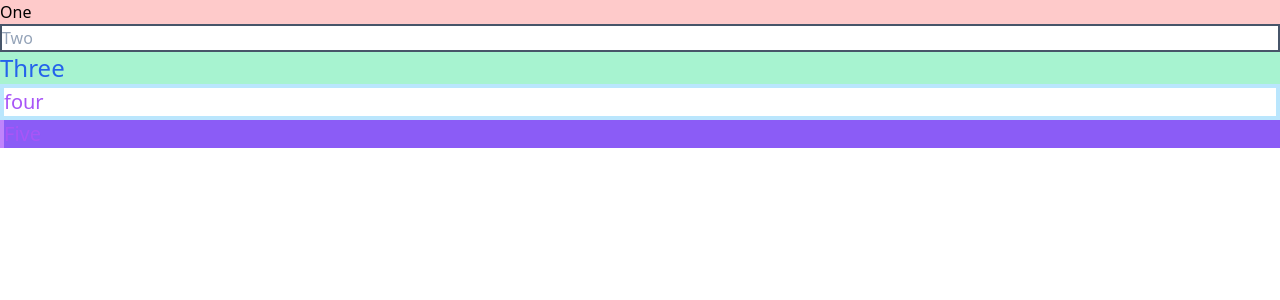
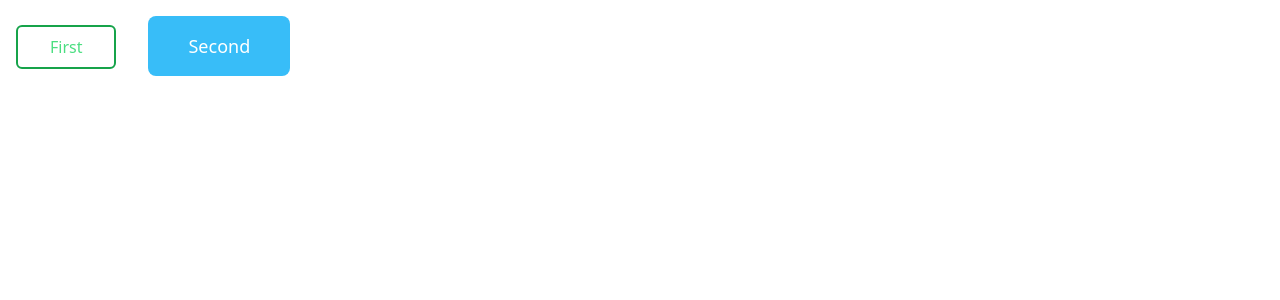
Before and after one commit to asimkamalk/react-with-tailwindCSS, a React (Vite) app in the folder Task/: page / in a window 1280 px wide. Shown: the top 300 px of the page. Built offline with nearby package versions, Linux system fonts and the light colour scheme.

Commit message:
button component added

```diff
--- a/Task/src/App.jsx
+++ b/Task/src/App.jsx
@@ -1,4 +1,8 @@
 // import MyComponent from "./MyComponent";
+// TailwindCSS
+import TailwindPrac from "./TailwindPrac";
+// Buttons
+import Buttons from "./Buttons";
 
 // const obj = {
 //   name: "Asim",
@@ -61,14 +65,11 @@
 //   );
 // };
 
-// TailwindCSS
-import TailwindPrac from "./TailwindPrac";
-
 function App() {
   return (
     <>
       {/* Tailwind */}
-      <div className="">
+      {/* <div className="">
         <TailwindPrac label="One" styles="bg-red-200" />
 
         <TailwindPrac
@@ -84,7 +85,12 @@ function App() {
         <div className=" border-4 border-sky-200">four</div>
 
         <div className="border-l-4 border-purple-400 bg-violet-500 ">Five</div>
-      </div>
+      </div> */}
+      {/* End of Tailwind Basics */}
+
+      {/*Buttons  */}
+      <Buttons />
+
       {/* <Title />
       <Title />
       <Title />
--- /dev/null
+++ b/Task/src/Buttons.jsx
@@ -0,0 +1,19 @@
+const Buttons = () => {
+  return (
+    // <div>
+    //   <div className="border border-red-500 p-8 mb-4">Hello</div>
+    //   <div className="border border-blue-500 px-2 pb-8 m-4">Hello</div>
+    // </div>
+    <div>
+      <button className="border-2 border-green-600 text-green-400 px-8 py-2 m-4 rounded-md">
+        First
+      </button>
+
+      <button className="bg-sky-400 px-10 py-4 rounded-lg text-white text-lg m-4">
+        Second
+      </button>
+    </div>
+  );
+};
+
+export default Buttons;
```
